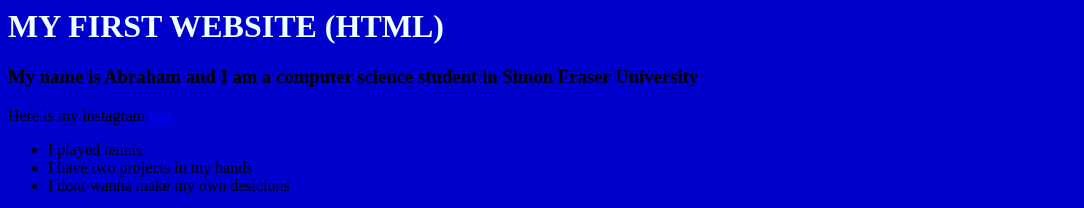
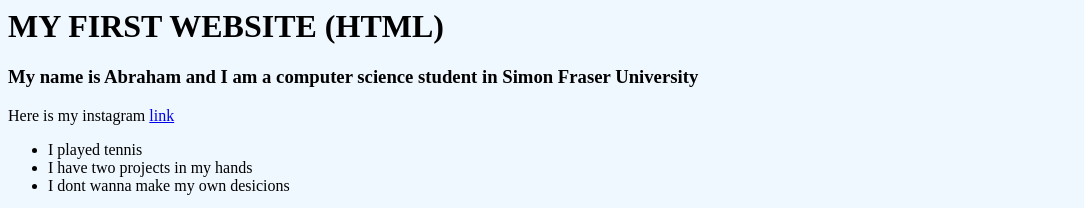
Before and after one commit to AbrahamMormontoy/Web, a plain HTML site: page index.html in a window 1280 px wide. Shown: the top 208 px of the page, without its empty margins (0-1084 px from the left). Drawn offline with Linux system fonts and the light colour scheme.

Commit message:
Info for web

```diff
--- a/index.html
+++ b/index.html
@@ -1,8 +1,8 @@
 
 <html>
-<body style="background : mediumblue;">
+<body style="background : aliceblue;">
 <script src = "Do_thing.js"></script>
-<h1 style="color: azure">MY FIRST WEBSITE (HTML)</h1>
+<h1 style="color: black">MY FIRST WEBSITE (HTML)</h1>
 <h3>My name is Abraham and I am a computer science student in Simon Fraser University</h3>
 <p>Here is my instagram <a href="https://www.instagram.com/abrahammormontoy/" target="_blank">link</a></p>
 <ul>
```
